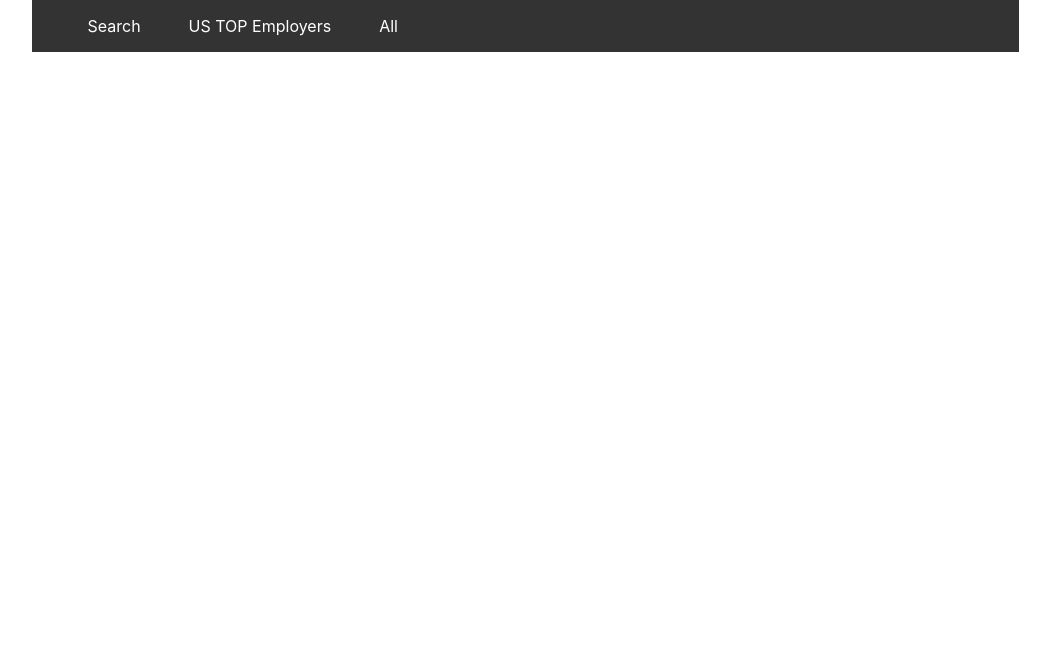
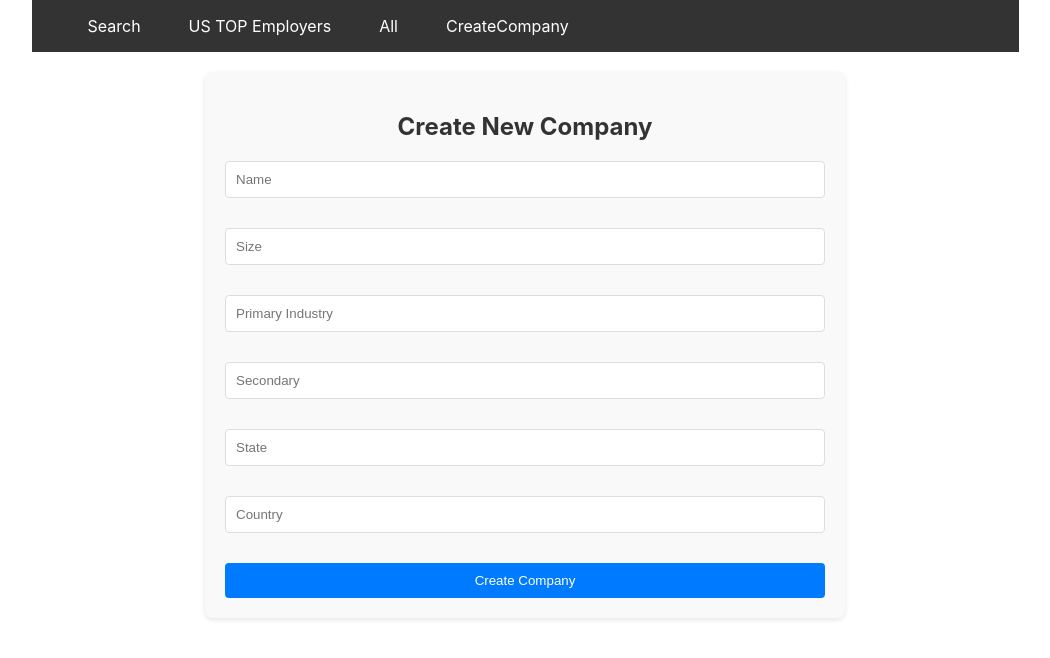
Before and after one commit to saishivah/E-VerifyUI, a React (Create React App) app: page /#/Create in a window 1280 px wide. Shown: the top 658 px of the page, without its empty margins (115-1165 px from the left). Built offline with nearby package versions, Linux system fonts and the light colour scheme.

Commit message:
added few crud pages

```diff
--- a/src/App.js
+++ b/src/App.js
@@ -7,6 +7,7 @@ import Texas from "./Components/States/Texas";
 import TopEmployers from "./Components/Listings/TopEmployers";
 import AllEmployers from "./Components/LargeEmployers/AllEmployers";
 import { HashRouter as BrowserRouter, Routes, Route, Link } from "react-router-dom";
+import CreateCompany from "./Components/Insertion/CreateCompany";
 
 function App() {
   return (
@@ -26,6 +27,9 @@ function App() {
             <li>
               <Link to="/All"> All</Link>
             </li>
+            <li>
+              <Link to="/Create"> CreateCompany</Link>
+            </li>
           </ul>
         </div>
 
@@ -38,6 +42,7 @@ function App() {
 
           <Route path="./Texas/:Top100" element={<TopEmployers />} /> */}
           <Route path="/All" element={<AllEmployers/>} />
+          <Route path="/Create" element={<CreateCompany/>} />
           {/* <Route path="./Californina" element={<USStatesUI />} /> */}
         </Routes>
       </div>
--- /dev/null
+++ b/src/Components/Insertion/CreateCompany.css
@@ -0,0 +1,51 @@
+.create-company-container {
+    max-width: 600px;
+    margin: 20px auto;
+    padding: 20px;
+    background-color: #f9f9f9;
+    border-radius: 8px;
+    box-shadow: 0 2px 5px rgba(0, 0, 0, 0.1);
+}
+
+.create-company-container h2 {
+    color: #333;
+    text-align: center;
+}
+
+.create-company-form {
+    display: flex;
+    flex-direction: column;
+    margin-top: 20px;
+}
+
+.create-company-form input[type="text"] {
+    padding: 10px;
+    margin-bottom: 10px;
+    border: 1px solid #ddd;
+    border-radius: 4px;
+}
+
+.create-company-form button {
+    padding: 10px 15px;
+    background-color: #007bff;
+    color: white;
+    border: none;
+    border-radius: 4px;
+    cursor: pointer;
+    transition: background-color 0.2s;
+}
+
+.create-company-form button:hover {
+    background-color: #0056b3;
+}
+
+.response-container {
+    margin-top: 20px;
+    padding: 10px;
+    background-color: #e7e7e7;
+    border-radius: 4px;
+}
+
+.response-container pre {
+    overflow-x: auto;
+}
--- /dev/null
+++ b/src/Components/Insertion/CreateCompany.js
@@ -0,0 +1,54 @@
+import React, { useState } from 'react';
+import axios from 'axios';
+import '../Insertion/CreateCompany.css'
+function CreateCompany() {
+  const [company, setCompany] = useState({
+    name: '',
+    size: '',
+    primaryindustry: '',
+    secondary: '',
+    state: '',
+    country: ''
+  });
+  const [response, setResponse] = useState(null);
+
+  const handleChange = (e) => {
+    setCompany({ ...company, [e.target.name]: e.target.value });
+  };
+
+  const handleSubmit = async (e) => {
+    e.preventDefault();
+    try {
+      const res = await axios.post('http://localhost:8080/company/', company);
+      setResponse(res.data);
+      // Optionally reset form here
+    } catch (error) {
+      console.error('Error creating company', error);
+      // Handle error response here
+    }
+  };
+
+  return (
+
+    <div className="create-company-container">
+
+      <h2>Create New Company</h2>
+      <form onSubmit={handleSubmit} className="create-company-form">
+        <input type="text" name="name" placeholder="Name" value={company.name} onChange={handleChange} /><br />
+        <input type="text" name="size" placeholder="Size" value={company.size} onChange={handleChange} /><br />
+        <input type="text" name="primaryindustry" placeholder="Primary Industry" value={company.primaryindustry} onChange={handleChange} /><br />
+        <input type="text" name="secondary" placeholder="Secondary" value={company.secondary} onChange={handleChange} /><br />
+        <input type="text" name="state" placeholder="State" value={company.state} onChange={handleChange} /><br />
+        <input type="text" name="country" placeholder="Country" value={company.country} onChange={handleChange} /><br />
+        <button type="submit">Create Company</button>
+      </form>
+
+      {response && <div>
+        <h3>Company Created:</h3>
+        <pre>{JSON.stringify(response, null, 2)}</pre>
+      </div>}
+    </div>
+  );
+}
+
+export default CreateCompany;
--- a/src/Components/LargeEmployers/AllEmployers.js
+++ b/src/Components/LargeEmployers/AllEmployers.js
@@ -5,14 +5,37 @@ function AllEmployers() {
   const [categories, setCategories] = useState([]);
   const [isLoading, setIsLoading] = useState(true);
   const [selectedCategory, setSelectedCategory] = useState("");
+  const [appliedJobs, setAppliedJobs] = useState(() => {
+    // Initialize with jobs from localStorage
+    return JSON.parse(localStorage.getItem("appliedJobs")) || [];
+  });
 
+  const handleDelete = (companyId) => {
+   console.log(companyId)
+    fetch(`http://localhost:8080/company/${companyId}/`, {
+      method: 'DELETE'
+    })
+    .then(response => {
+      if (response.ok) {
+        // Remove the company from the state to update the UI
+        setCompanies(companies.filter(company => company.id !== companyId));
+      } else {
+        // Handle errors here, e.g., show a notification
+        console.error('Error deleting company');
+      }
+    })
+    .catch(error => {
+      console.error('Error:', error);
+      // Handle network errors here
+    });
+  };
   // Fetch available categories
   useEffect(() => {
     fetch("http://localhost:8080/company/available-categories/")
       .then((response) => response.json())
       .then((data) => {
-        setCategories(data); // assuming the endpoint returns an array of categories
-        setSelectedCategory(data[0]); // Set the first category as the default selected one
+        setCategories(data);
+        setSelectedCategory(data[0]);
       })
       .catch((error) => console.error("Error fetching categories: ", error));
   }, []);
@@ -37,6 +60,18 @@ function AllEmployers() {
         });
     }
   }, [selectedCategory]);
+
+  const handleApply = (jobId) => {
+    setAppliedJobs((prevAppliedJobs) => {
+      const isCurrentlyApplied = prevAppliedJobs.includes(jobId);
+      const newAppliedJobs = isCurrentlyApplied
+        ? prevAppliedJobs.filter(id => id !== jobId)
+        : [...prevAppliedJobs, jobId];
+
+      localStorage.setItem("appliedJobs", JSON.stringify(newAppliedJobs));
+      return newAppliedJobs;
+    });
+  };
 
   if (isLoading) {
     return <div>Loading...</div>;
@@ -77,10 +112,16 @@ function AllEmployers() {
               <td>{company.id}</td>
               <td>{company.name}</td>
               <td>{company.size}</td>
-              <td>{company.primaryindustry}</td>
+              <td>{company.primaryIndustry}</td>
               <td>{company.secondary}</td>
               <td>{company.state}</td>
               <td>{company.country}</td>
+              <td>
+                <button onClick={() => handleApply(company.id)}>
+                  {appliedJobs.includes(company.id) ? 'Applied' : 'Apply'}
+                </button>
+                <button onClick={() => handleDelete(company.id)}>Delete</button>
+                </td>
             </tr>
           ))}
         </tbody>
```
